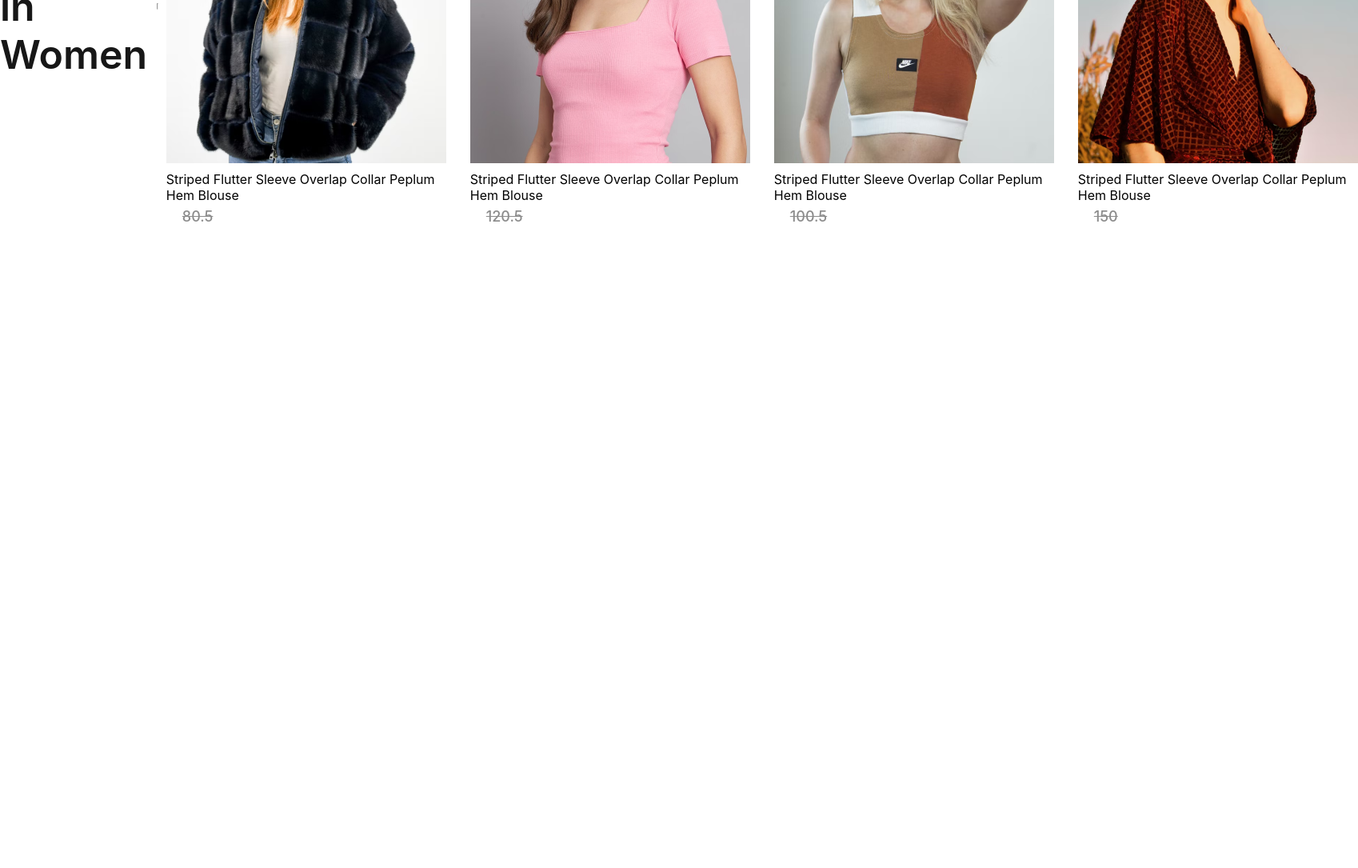
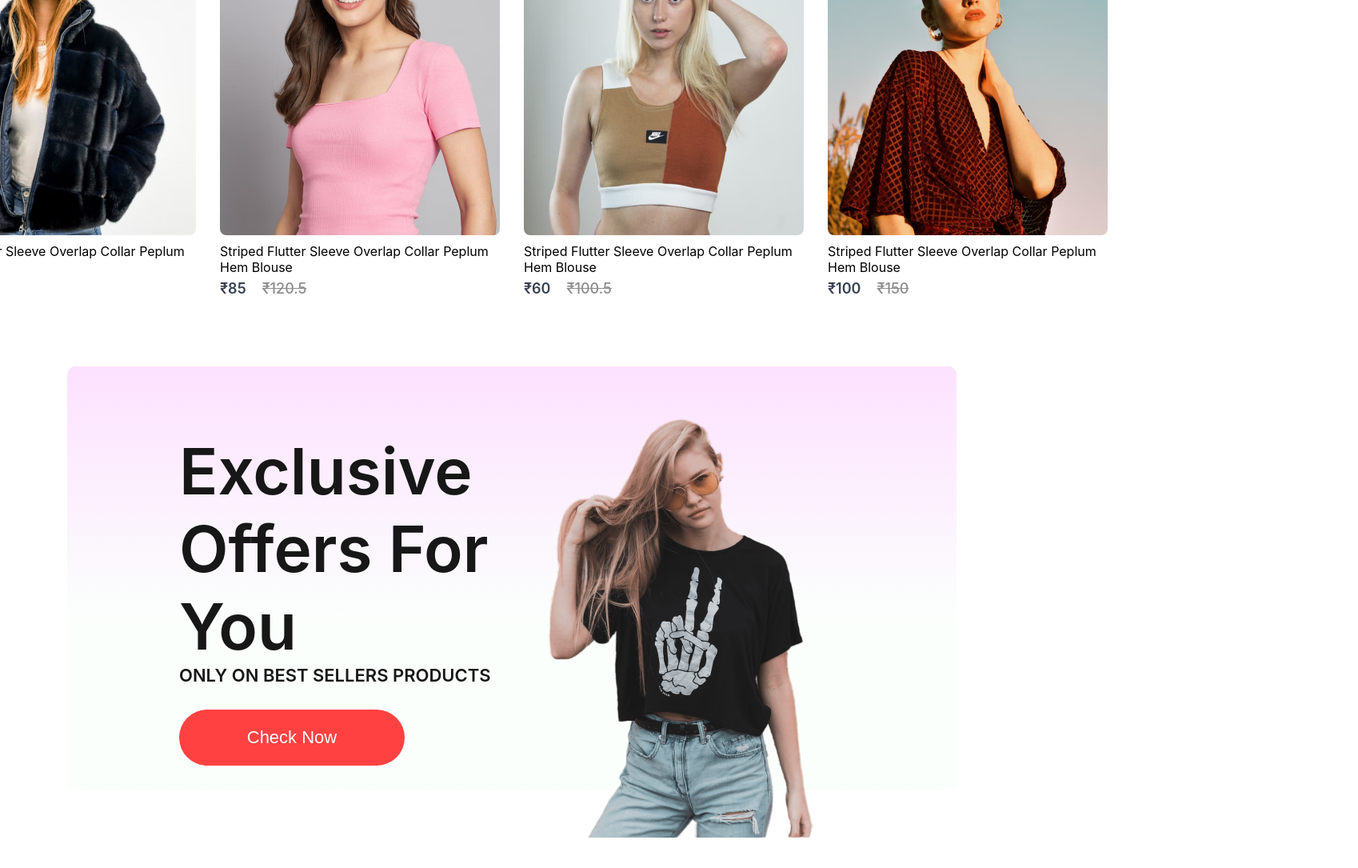
Before and after one commit to jayabalaji2002/ONE4All, a React (Create React App) app in the folder client/: page / in a window 1280 px wide. Shown: the part 1249-2334 px from the top of the page at 80% size, 1698 px wide, since content can reach past the window. Before the commit the page ends 1617 px from the top, so only its background shows below. Built offline with nearby package versions, Linux system fonts and the light colour scheme.

Commit message:
Offer Component add

```diff
--- a/client/src/Components/Hero/Hero.css
+++ b/client/src/Components/Hero/Hero.css
@@ -1,50 +1,49 @@
-.hero{
+.hero {
   height: 100vh;
-    background: linear-gradient(180deg, #fde1ff,#e1ffea22,60%);
+  background: linear-gradient(180deg, #fde1ff, #e1ffea22 60%);
   display: flex;
 }
 
-.hero-left{
+.hero-left {
   flex: 1;
   display: flex;
   flex-direction: column;
-    justify-content:center;
+  justify-content: center;
   gap: 20px;
   padding-left: 180px;
   line-height: 1.1;
 }
 
-.hero-left h2{
+.hero-left h2 {
   color: black;
   font-size: 26px;
   font-weight: 600;
 }
 
-.hero-left p{
+.hero-left p {
   color: var(--font1);
   font-size: 100px;
   font-weight: 700;
 }
 
-.hero-hand-icon{
+.hero-hand-icon {
   display: flex;
   align-items: center;
   gap: 20px;
 }
 
-.hero-hand-icon img{
+.hero-hand-icon img {
   width: 105px;
-
 }
 
-.hero-latest-btn{
+.hero-latest-btn {
   display: flex;
   justify-content: center;
   align-items: center;
   gap: 15px;
   width: 310px;
   height: 70px;
-    border-radius: 30px;
+  border-radius: 75px;
   margin-top: 30px;
   background: #ff4141;
   color: white;
@@ -52,10 +51,9 @@
   font-weight: 500;
 }
 
-.hero-right{
+.hero-right {
   flex: 1;
   display: flex;
   align-items: center;
   justify-content: center;
-
 }
--- a/client/src/Components/Hero/Hero.jsx
+++ b/client/src/Components/Hero/Hero.jsx
@@ -16,7 +16,7 @@
                 <p>new</p>
                 <img src={hand_icon} alt="" />
             </div>
-            <p>Collection</p>
+            <p>Collections</p>
             <p>for Everyone</p>
         </div>
         <div className="hero-latest-btn">
--- a/client/src/Components/Item/Item.css
+++ b/client/src/Components/Item/Item.css
@@ -1,16 +1,18 @@
 .item{
     width: 350px;
-
+}
+.item img{
+    border-radius: 8px;
 }
 .item p{
-    margin: 6px 0;
-
+    margin: 6px 0px;
 }
 
 .item-prices{
     display: flex;
     gap: 20px;
 }
+
 .item-price-new{
     color: #374151;
     font-size: 18px;
--- a/client/src/Components/Item/item.jsx
+++ b/client/src/Components/Item/item.jsx
@@ -7,8 +7,8 @@
       <img src={props.image} alt="" />
       <p>{props.name}</p>
       <div className="item-prices">
-        <div className="item-price-new">{props.new_price}</div>
-        <div className="item-price-old">{props.old_price}</div>
+        <div className="item-price-new">₹{props.new_price}</div>
+        <div className="item-price-old">₹{props.old_price}</div>
       </div>
     </div>
   );
--- a/client/src/Components/Navbar/Navbar.css
+++ b/client/src/Components/Navbar/Navbar.css
@@ -44,7 +44,6 @@
     gap: 3px;
     cursor: pointer;
     font-family: 'poppins';
-
 }
 
 .nav-menu hr{
@@ -71,11 +70,10 @@
     cursor: pointer;
     font-size: 20px;
     font-weight: 500;
-    /* background: var(--third-color); */
-
+    background: white;
 }
 
-.nav-login-cart button:active{
+.nav-login-cart button:hover{
     background: #f3f3f3;
 }
 
--- /dev/null
+++ b/client/src/Components/Offers/Offers.css
@@ -0,0 +1,55 @@
+.offers{
+    width: 65%;
+    height: 60vh;
+    display: flex;
+    margin: auto;
+    padding: 0px 140px;
+    padding: 50px 140px 0px 140px;
+    margin-bottom: 150px;
+    border-radius: 10px;
+    background-image: linear-gradient(180deg,#fde1ff 0%,#e1ffea22 60%);
+}
+
+.offers-left{
+    flex: 1;
+    display: flex;
+    flex-direction: column;
+    justify-content: center;
+}
+
+.offers-left h1{
+    color: #171717;
+    font-size: 80px;
+    font-weight: 600;
+}
+
+.offers-left p{
+    color: #171717;
+    font-size: 22px;
+    font-weight: 600;
+}
+
+.offers-left button{
+    width: 282px;
+    height: 70px;
+    border-radius: 35px;
+    background: #ff4141;
+    border: none;
+    color: white;
+    font-size: 22px;
+    font-weight: 500;
+    margin-top: 30px;
+    cursor: pointer;
+}
+
+.offers-left button:hover{
+    background: #ff4141d5;
+}
+
+.offers-right{
+    flex: 1;
+    display: flex;
+    align-items: center;
+    justify-content: flex-end;
+    padding-top: 50px;
+}
--- /dev/null
+++ b/client/src/Components/Offers/Offers.jsx
@@ -0,0 +1,21 @@
+import React from "react";
+import "./Offers.css";
+import exclusive_image from '../Assets/exclusive_image.png'
+
+const Offer = () => {
+  return (
+    <div className="offers">
+      <div className="offers-left">
+        <h1>Exclusive</h1>
+        <h1>Offers For You</h1>
+        <p>ONLY ON BEST SELLERS PRODUCTS</p>
+        <button>Check Now</button>
+      </div>
+      <div className="offers-right">
+        <img src={exclusive_image} alt="" />
+      </div>
+    </div>
+  );
+};
+
+export default Offer;
--- a/client/src/Components/Popular/Popular.css
+++ b/client/src/Components/Popular/Popular.css
@@ -1,8 +1,10 @@
 .popular{
     display: flex;
+    flex-direction: column;
     align-items: center;
     gap: 10px;
     height: 90vh;
+    margin-top: 90px;
 }
 
 .popular h1{
--- a/client/src/Components/Popular/Popular.jsx
+++ b/client/src/Components/Popular/Popular.jsx
@@ -2,12 +2,12 @@
 // import "..Popular/Popular.css";
 import '../Popular/Popular.css'
 import data_product from "../Assets/data";
-import Item from "../Item/item";
+import Item from '../Item/Item';
 
 const Popular = () => {
   return (
     <div className="popular">
-      <h1>Popular in Women</h1>
+      <h1>POPULAR IN WOMEN</h1>
       <hr />
       <div className="popular-item">
         {data_product.map((item, i) => {
@@ -17,7 +17,7 @@
               id={item.id}
               name={item.name}
               image={item.image}
-              new_pice={item.new_price}
+              new_price={item.new_price}
               old_price={item.old_price}
             />
           );
--- a/client/src/Pages/Shop.jsx
+++ b/client/src/Pages/Shop.jsx
@@ -1,12 +1,14 @@
 import React from 'react'
 import Hero from '../Components/Hero/Hero'
 import Popular from '../Components/Popular/Popular'
+import Offer from '../Components/Offers/Offers'
 
 function Shop() {
   return (
     <div>
         <Hero/>
         <Popular/>
+        <Offer/>
     </div>
   )
 }
```
Also changed, not shown: client/src/Components/NewCollections.jsx/NewCollections.css (added), client/src/Components/NewCollections.jsx/NewCollections.jsx (added). Lines whose indentation alone changed are shown as unchanged.
